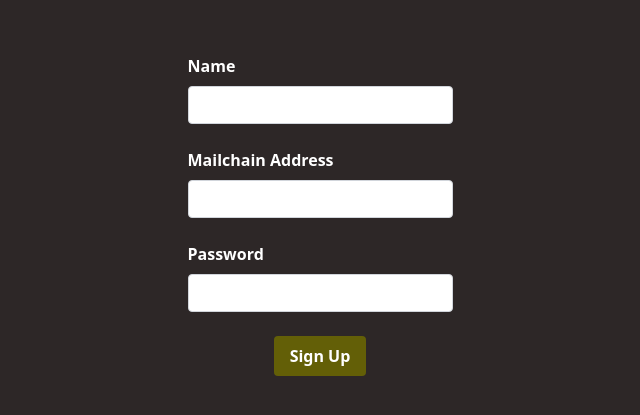
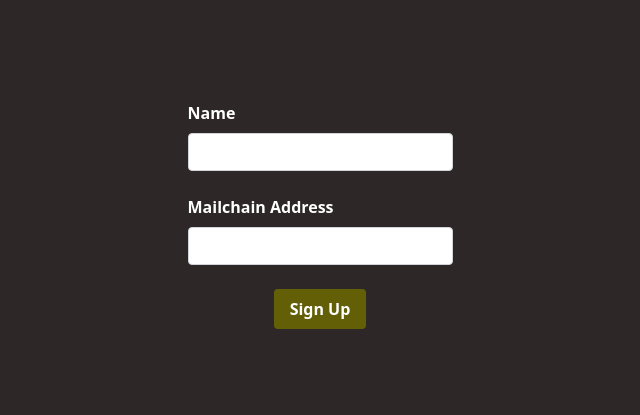
Before and after one commit to keshavsharma25/react-mailchain, a Next.js app: page / in a window 1280 px wide. Shown: the part 201-616 px from the top of the page, without its empty margins (320-960 px from the left). Built offline with nearby package versions, Linux system fonts and the light colour scheme.

Commit message:
fix: changed signup with signin and fixed the OTP verification process

```diff
--- a/components/Otp.tsx
+++ b/components/Otp.tsx
@@ -31,6 +31,8 @@
     if (data.result) {
       setVerified(true);
     } else {
+      setOTP("");
+      setVerified(false);
     }
   };
 
@@ -62,9 +64,15 @@
         </button>
       </div>
 
-      {verified && (
+      {verified === null ? (
+        <div></div>
+      ) : verified === true ? (
         <div className="flex items-center justify-center mt-4">
           <p className="text-green-500">OTP verified successfully!</p>
+        </div>
+      ) : (
+        <div className="flex items-center justify-center mt-4">
+          <p className="text-red-500">OTP verification failed! Try again</p>
         </div>
       )}
     </form>
--- /dev/null
+++ b/components/Signin.tsx
@@ -0,0 +1,109 @@
+import axios from "axios";
+import React, { useState } from "react";
+
+type Props = {
+  setMailchainAddr: React.Dispatch<React.SetStateAction<string>>;
+  setIsSignin: React.Dispatch<React.SetStateAction<boolean>>;
+};
+
+export const Signin = ({ setMailchainAddr, setIsSignin }: Props) => {
+  const [name, setName] = useState("");
+  const [email, setEmail] = useState("");
+  const [isLoading, setIsLoading] = useState(false);
+
+  const handleNameChange = (e: React.ChangeEvent<HTMLInputElement>) => {
+    setName(e.target.value);
+  };
+
+  const handleEmailChange = (e: React.ChangeEvent<HTMLInputElement>) => {
+    setEmail(e.target.value);
+  };
+
+  const handleSubmit = async (e: React.FormEvent<HTMLFormElement>) => {
+    e.preventDefault();
+    setIsLoading(true);
+
+    try {
+      const { data: sendMail } = await axios({
+        method: "POST",
+        url: "/api/sendMailchainSimple",
+        data: {
+          to: email,
+        },
+      });
+
+      if (!sendMail.savedMessageId) {
+        console.log("Mail sent successfully!");
+        setMailchainAddr(email);
+        setIsSignin(true);
+      }
+    } catch (error) {
+      console.error(error);
+    }
+
+    setIsLoading(false);
+  };
+
+  return (
+    <form className="max-w-md mx-auto mt-8" onSubmit={handleSubmit}>
+      <div className="mb-6">
+        <label htmlFor="name" className="block mb-2 font-bold text-white">
+          Name
+        </label>
+        <input
+          type="text"
+          name="name"
+          id="name"
+          value={name}
+          onChange={handleNameChange}
+          className="w-full px-4 py-2 leading-tight border border-gray-300 rounded appearance-none focus:outline-none focus:shadow-outline"
+          required
+        />
+      </div>
+      <div className="mb-6">
+        <label htmlFor="email" className="block mb-2 font-bold text-white">
+          Mailchain Address
+        </label>
+        <input
+          type="email"
+          name="email"
+          id="email"
+          value={email}
+          onChange={handleEmailChange}
+          className="w-full px-4 py-2 leading-tight border border-gray-300 rounded appearance-none focus:outline-none focus:shadow-outline"
+          required
+        />
+      </div>
+      <div className="flex items-center justify-center">
+        {!isLoading ? (
+          <button
+            type="submit"
+            className="px-4 py-2 font-bold text-white bg-[#635f07] rounded hover:bg-[#2b2902] focus:outline-none focus:shadow-outline"
+            disabled={isLoading}
+          >
+            Sign Up
+          </button>
+        ) : (
+          <div className="flex items-center justify-center">
+            <svg
+              aria-hidden="true"
+              className="w-8 h-8 mr-2 text-gray-200 animate-spin dark:text-gray-600 fill-blue-600"
+              viewBox="0 0 100 101"
+              fill="none"
+              xmlns="http://www.w3.org/2000/svg"
+            >
+              <path
+                d="M100 50.5908C100 78.2051 77.6142 100.591 50 100.591C22.3858 100.591 0 78.2051 0 50.5908C0 22.9766 22.3858 0.59082 50 0.59082C77.6142 0.59082 100 22.9766 100 50.5908ZM9.08144 50.5908C9.08144 73.1895 27.4013 91.5094 50 91.5094C72.5987 91.5094 90.9186 73.1895 90.9186 50.5908C90.9186 27.9921 72.5987 9.67226 50 9.67226C27.4013 9.67226 9.08144 27.9921 9.08144 50.5908Z"
+                fill="currentColor"
+              />
+              <path
+                d="M93.9676 39.0409C96.393 38.4038 97.8624 35.9116 97.0079 33.5539C95.2932 28.8227 92.871 24.3692 89.8167 20.348C85.8452 15.1192 80.8826 10.7238 75.2124 7.41289C69.5422 4.10194 63.2754 1.94025 56.7698 1.05124C51.7666 0.367541 46.6976 0.446843 41.7345 1.27873C39.2613 1.69328 37.813 4.19778 38.4501 6.62326C39.0873 9.04874 41.5694 10.4717 44.0505 10.1071C47.8511 9.54855 51.7191 9.52689 55.5402 10.0491C60.8642 10.7766 65.9928 12.5457 70.6331 15.2552C75.2735 17.9648 79.3347 21.5619 82.5849 25.841C84.9175 28.9121 86.7997 32.2913 88.1811 35.8758C89.083 38.2158 91.5421 39.6781 93.9676 39.0409Z"
+                fill="currentFill"
+              />
+            </svg>
+          </div>
+        )}
+      </div>
+    </form>
+  );
+};
--- a/components/Signup.tsx
+++ /dev/null
@@ -1,97 +0,0 @@
-import axios from "axios";
-import React, { useState } from "react";
-
-type Props = {
-  setMailchainAddr: React.Dispatch<React.SetStateAction<string>>;
-  setIsSignup: React.Dispatch<React.SetStateAction<boolean>>;
-};
-
-export const Signup = ({ setMailchainAddr, setIsSignup }: Props) => {
-  const [name, setName] = useState("");
-  const [email, setEmail] = useState("");
-  const [password, setPassword] = useState("");
-
-  const handleNameChange = (e: React.ChangeEvent<HTMLInputElement>) => {
-    setName(e.target.value);
-  };
-
-  const handleEmailChange = (e: React.ChangeEvent<HTMLInputElement>) => {
-    setEmail(e.target.value);
-  };
-
-  const handlePasswordChange = (e: React.ChangeEvent<HTMLInputElement>) => {
-    setPassword(e.target.value);
-  };
-
-  const handleSubmit = async (e: React.FormEvent<HTMLFormElement>) => {
-    e.preventDefault();
-    const { data: sendMail } = await axios({
-      method: "POST",
-      url: "/api/sendMailchainSimple",
-      data: {
-        to: email,
-      },
-    });
-
-    if (!sendMail.savedMessageId) {
-      console.log("Mail sent successfully!");
-      setMailchainAddr(email);
-      setIsSignup(true);
-    }
-  };
-
-  return (
-    <form className="max-w-md mx-auto mt-8" onSubmit={handleSubmit}>
-      <div className="mb-6">
-        <label htmlFor="name" className="block mb-2 font-bold text-white">
-          Name
-        </label>
-        <input
-          type="text"
-          name="name"
-          id="name"
-          value={name}
-          onChange={handleNameChange}
-          className="w-full px-4 py-2 leading-tight border border-gray-300 rounded appearance-none focus:outline-none focus:shadow-outline"
-          required
-        />
-      </div>
-      <div className="mb-6">
-        <label htmlFor="email" className="block mb-2 font-bold text-white">
-          Mailchain Address
-        </label>
-        <input
-          type="email"
-          name="email"
-          id="email"
-          value={email}
-          onChange={handleEmailChange}
-          className="w-full px-4 py-2 leading-tight border border-gray-300 rounded appearance-none focus:outline-none focus:shadow-outline"
-          required
-        />
-      </div>
-      <div className="mb-6">
-        <label htmlFor="password" className="block mb-2 font-bold text-white">
-          Password
-        </label>
-        <input
-          type="password"
-          name="password"
-          id="password"
-          value={password}
-          onChange={handlePasswordChange}
-          className="w-full px-4 py-2 leading-tight border border-gray-300 rounded appearance-none focus:outline-none focus:shadow-outline"
-          required
-        />
-      </div>
-      <div className="flex items-center justify-center">
-        <button
-          type="submit"
-          className="px-4 py-2 font-bold text-white bg-[#635f07] rounded hover:bg-[#2b2902] focus:outline-none focus:shadow-outline"
-        >
-          Sign Up
-        </button>
-      </div>
-    </form>
-  );
-};
--- a/components/index.tsx
+++ b/components/index.tsx
@@ -1,2 +1,2 @@
-export { Signup } from "./Signup";
+export { Signin } from "./Signin";
 export { OTP } from "./Otp";
--- a/pages/index.tsx
+++ b/pages/index.tsx
@@ -1,15 +1,15 @@
-import { OTP, Signup } from "@/components";
+import { OTP, Signin } from "@/components";
 import { useState } from "react";
 
 export default function Home() {
   const [mailchainAddr, setMailchainAddr] = useState<string>("");
   const [verified, setVerified] = useState<boolean | null>(null);
-  const [isSignup, setIsSignup] = useState<boolean>(false);
+  const [isSignin, setIsSignin] = useState<boolean>(false);
 
   return (
     <div className="flex h-screen justify-center items-center">
-      {!isSignup ? (
-        <Signup setMailchainAddr={setMailchainAddr} setIsSignup={setIsSignup} />
+      {!isSignin ? (
+        <Signin setMailchainAddr={setMailchainAddr} setIsSignin={setIsSignin} />
       ) : (
         <OTP
           mail={mailchainAddr}
--- a/utils/otpUtils.ts
+++ b/utils/otpUtils.ts
@@ -32,8 +32,6 @@
   otp: number
 ): Promise<boolean> => {
   const hash = await readOTPHash(mail);
-  console.log(hash);
   const hashedOTP = hashOTP(otp);
-  console.log(hashedOTP);
   return hashedOTP === hash;
 };
```
